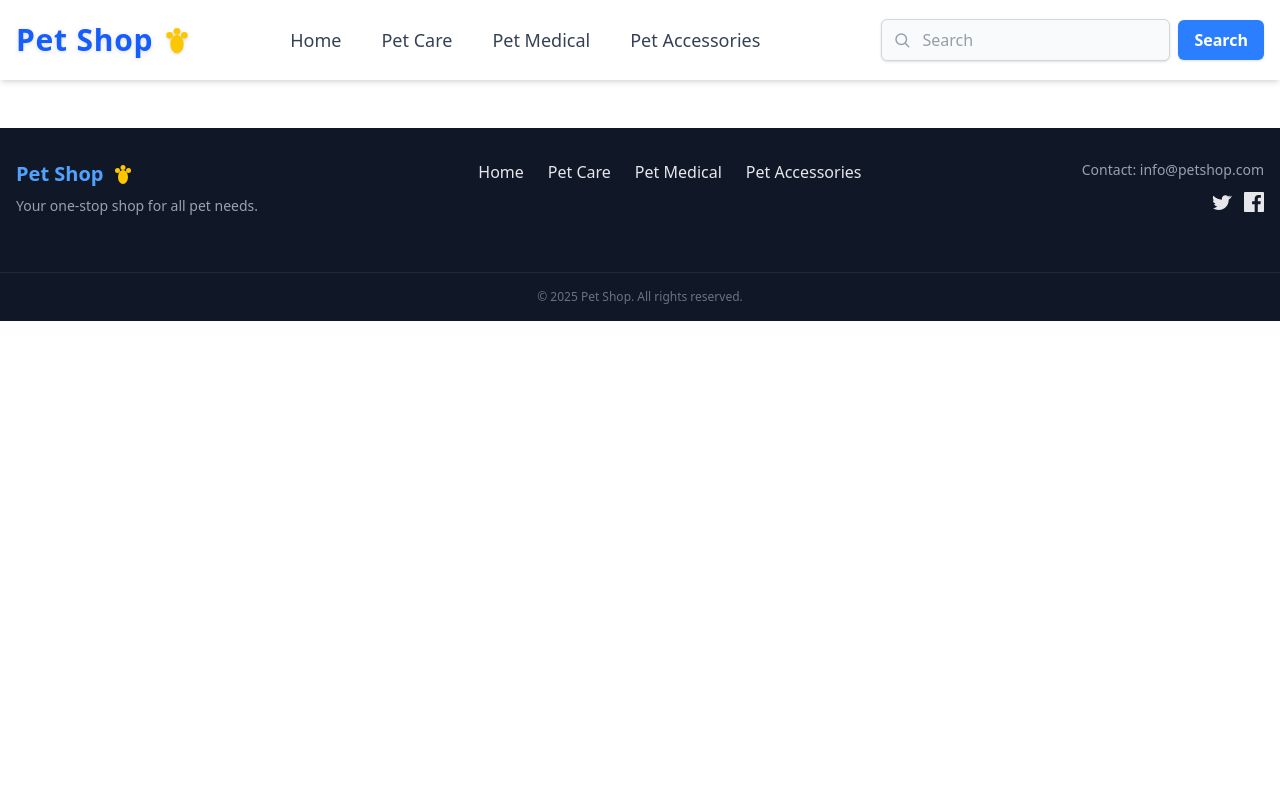
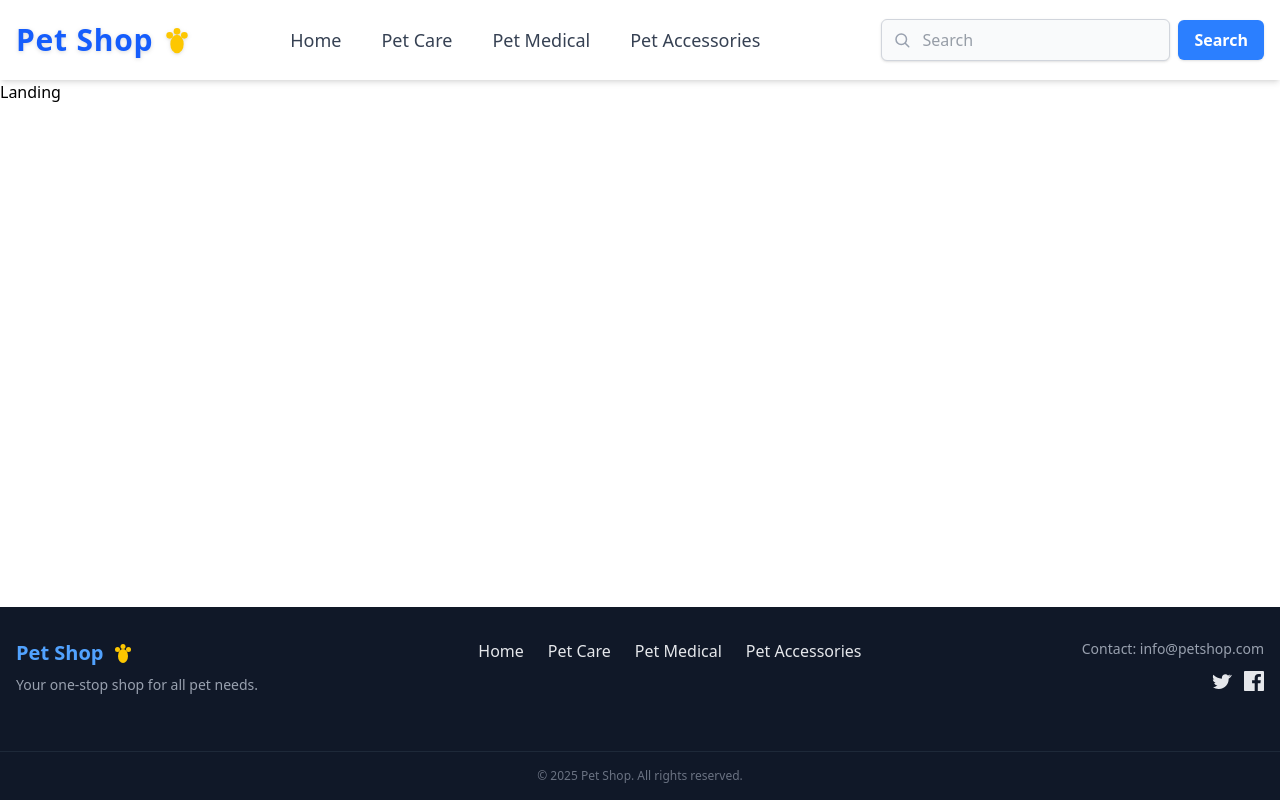
Before and after one commit to Kono1889/PetShop, a React (Vite) app: page / in a window 1280 px wide. Built offline with nearby package versions, Linux system fonts and the light colour scheme.

Commit message:
route page

```diff
--- a/src/App.jsx
+++ b/src/App.jsx
@@ -1,15 +1,18 @@
-import './App.css'
-import Footer from './layout/Footer'
-import Navbar from './layout/Navbar'
+import './App.css';
+import Footer from './layout/Footer';
+import Navbar from './layout/Navbar';
+import AppRoutes from './routes/Route';
+
 function App() {
-
-
   return (
-    <div>
+    <div className="min-h-screen flex flex-col">
       <Navbar />
+      <main className="flex-1">
+        <AppRoutes />
+      </main>
       <Footer />
     </div>
-  )
+  );
 }
 
-export default App
+export default App;
--- a/src/routes/Route.jsx
+++ b/src/routes/Route.jsx
@@ -1,9 +1,24 @@
-import React from 'react'
+import React from 'react';
+import { BrowserRouter, Routes, Route as ReactRoute } from 'react-router-dom';
+import Landing from '../pages/Landing';
 
-const Route = () => {
+const NotFound = () => (
+  <div className="flex flex-col items-center justify-center min-h-[60vh] text-center">
+    <h1 className="text-3xl font-bold mb-2">404</h1>
+    <p className="text-lg text-gray-500">Page Not Found</p>
+  </div>
+);
+
+const AppRoutes = () => {
   return (
-    <div>Route</div>
-  )
-}
+    <BrowserRouter>
+      <Routes>
+        <ReactRoute path="/" element={<Landing />} />
+        {/* Add more routes here as your app grows */}
+        <ReactRoute path="*" element={<NotFound />} />
+      </Routes>
+    </BrowserRouter>
+  );
+};
 
-export default Route
+export default AppRoutes;
```
